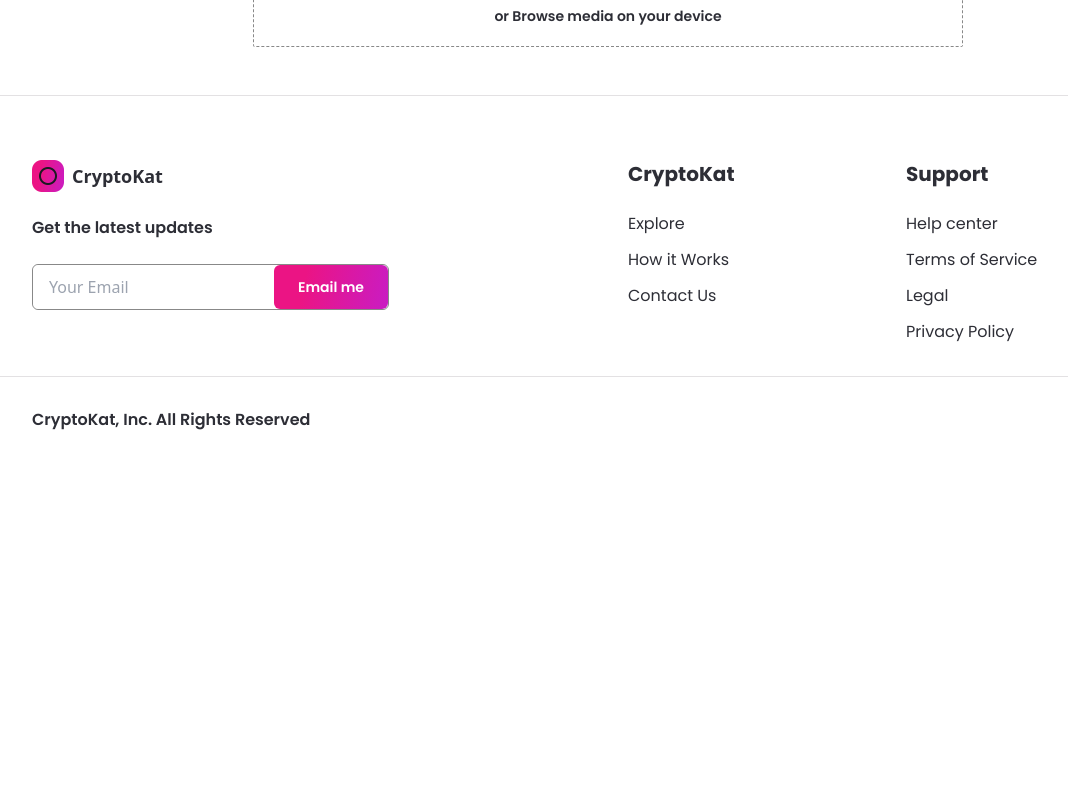
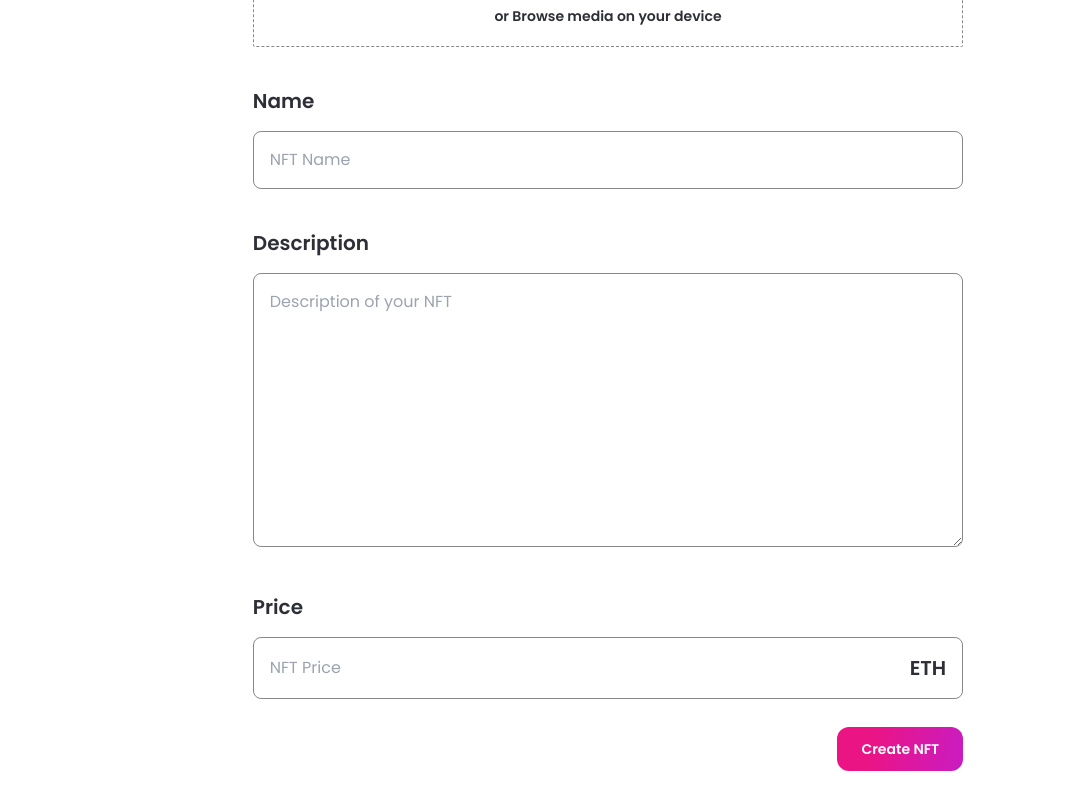
Before and after one commit to Britishexchangestudent/NFTmarketplace, a Next.js app: page /create-nft in a window 1280 px wide. Shown: the part 520-1320 px from the top of the page, without its empty margins (32-1100 px from the left). Before the commit the page ends 1019 px from the top, so only its background shows below. Built offline with nearby package versions, Linux system fonts and the light colour scheme.

Commit message:
inputs on create-nfts

```diff
--- /dev/null
+++ b/components/Input.jsx
@@ -0,0 +1,36 @@
+/* eslint-disable no-unused-vars */
+import React from 'react';
+
+const Input = ({ inputType, title, placeholder, handleClick }) => (
+  <div className="mt-10 w-full ">
+    <p className="font-poppins dark:text-white text-nft-black-1 font-semibold text-xl">{title}</p>
+
+    {inputType === 'number' ? (
+      <div className="dark:bg-nft-black-1 bg-white border dark:border-nft-black-1 border-nft-gray-2 rounded-lg w-full outline-none font-poppins dark:text-white text-nft-gray-2 text-base mt-4 p-4 flexBetween flex-row">
+        <input
+          type="number"
+          className="flex w-full dark:bg-nft-black-1 bg-white outline-none"
+          placeholder={placeholder}
+          onChange={handleClick}
+        />
+        <p className="ml-2 font-poppins dark:text-white text-nft-black-1 font-semibold text-xl">ETH</p>
+      </div>
+    ) : inputType === 'textarea' ? (
+      <textarea
+        rows={10}
+        className="dark:bg-nft-black-1 bg-white border dark:border-nft-black-1 border-nft-gray-2 rounded-lg w-full outline-none font-poppins dark:text-white text-nft-gray-2 text-base mt-4 p-4"
+        placeholder={placeholder}
+        onChange={handleClick}
+      />
+    ) : (
+      <input
+        className="dark:bg-nft-black-1 bg-white border dark:border-nft-black-1 border-nft-gray-2 rounded-lg w-full outline-none font-poppins dark:text-white text-nft-gray-2 text-base mt-4 p-4"
+        placeholder={placeholder}
+        onChange={handleClick}
+      />
+    )}
+
+  </div>
+);
+
+export default Input;
--- a/components/index.js
+++ b/components/index.js
@@ -5,3 +5,4 @@
 export { default as Banner } from './Banner';
 export { default as CreatorCard } from './CreatorCard';
 export { default as NFTCard } from './NFTCard';
+export { default as Input } from './Input';
--- a/pages/create-nft.js
+++ b/pages/create-nft.js
@@ -4,12 +4,17 @@
 import { useRouter } from 'next/router';
 import React, { useCallback, useContext, useMemo, useState } from 'react';
 import { useDropzone } from 'react-dropzone';
-import { Button } from '../components';
+import { Button, Input } from '../components';
 
 import images from '../assets';
 
 const CreateNFT = () => {
   const [fileUrl, setFileUrl] = useState(null);
+  const [formInput, setFormInput] = useState({
+    price: '',
+    name: '',
+    description: '',
+  });
   const { theme } = useTheme();
 
   const onDrop = useCallback(() => {
@@ -62,6 +67,14 @@
             )}
           </div>
         </div>
+
+        <Input inputType="input" title="Name" placeholder="NFT Name" handleClick={(e) => setFormInput({ ...formInput, name: e.target.value })} />
+        <Input inputType="textarea" title="Description" placeholder="Description of your NFT " handleClick={(e) => setFormInput({ ...formInput, description: e.target.value })} />
+        <Input inputType="number" title="Price" placeholder="NFT Price" handleClick={(e) => setFormInput({ ...formInput, price: e.target.value })} />
+
+        <div className="mt-7 w-full flex justify-end">
+          <Button btnName="Create NFT" classStyles="rounded-xl hover:scale-105 duration-300" handleClick={() => {}} />
+        </div>
       </div>
 
     </div>
```
